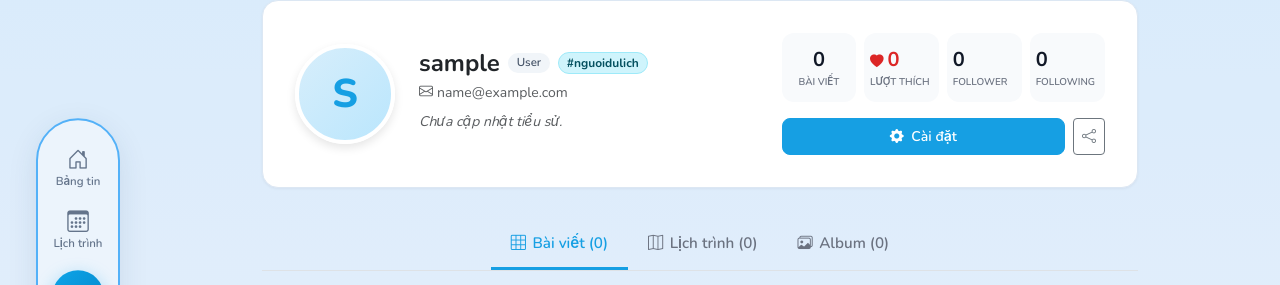
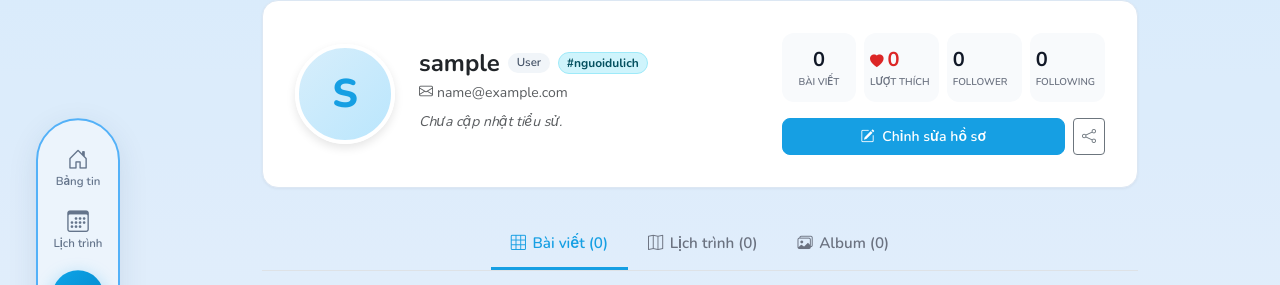
Before and after one commit to phat1310/GetApps-Travel-Platform, a Flask app: page /profile in a window 1280 px wide. Shown: the part 104-389 px from the top of the page. Run offline with Flask 3, Linux system fonts and the light colour scheme; the visitor is signed in with stand-in values (Sample User, id 1); data comes from the database, SQL or seed files in the repository; data that the repository does not hold is empty; some libraries are stand-ins or nearby versions.

Commit message:
fix(profile): restore 'Chỉnh sửa hồ sơ' button label for test compatibility

```diff
--- a/app/templates/auth/profile.html
+++ b/app/templates/auth/profile.html
@@ -244,8 +244,8 @@
                 <div class="d-flex gap-2 flex-wrap">
                     {% if current_user.is_authenticated and current_user.id == profile_user.id %}
                         <!-- Nút chỉnh sửa & Cài đặt của chính chủ -->
-                        <a href="{{ url_for('auth.settings_page') }}" class="btn btn-ges-primary btn-sm flex-grow-1" title="Cài đặt tài khoản">
-                            <i class="bi bi-gear-fill me-1"></i> Cài đặt
+                        <a href="{{ url_for('auth.settings_page') }}" class="btn btn-ges-primary btn-sm flex-grow-1" title="Chỉnh sửa hồ sơ">
+                            <i class="bi bi-pencil-square me-1"></i> Chỉnh sửa hồ sơ
                         </a>
                     {% elif current_user.is_authenticated %}
                         <!-- Nút Follow cho user khác -->
```
